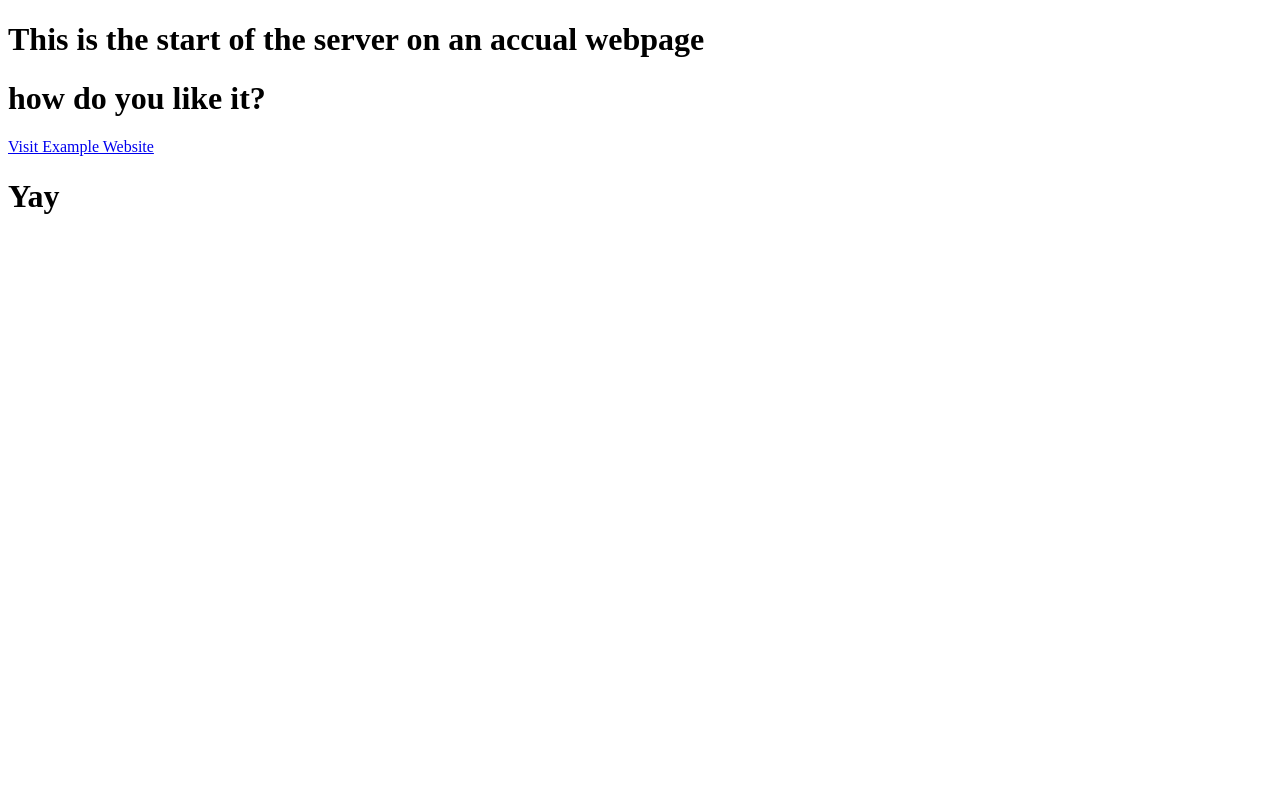
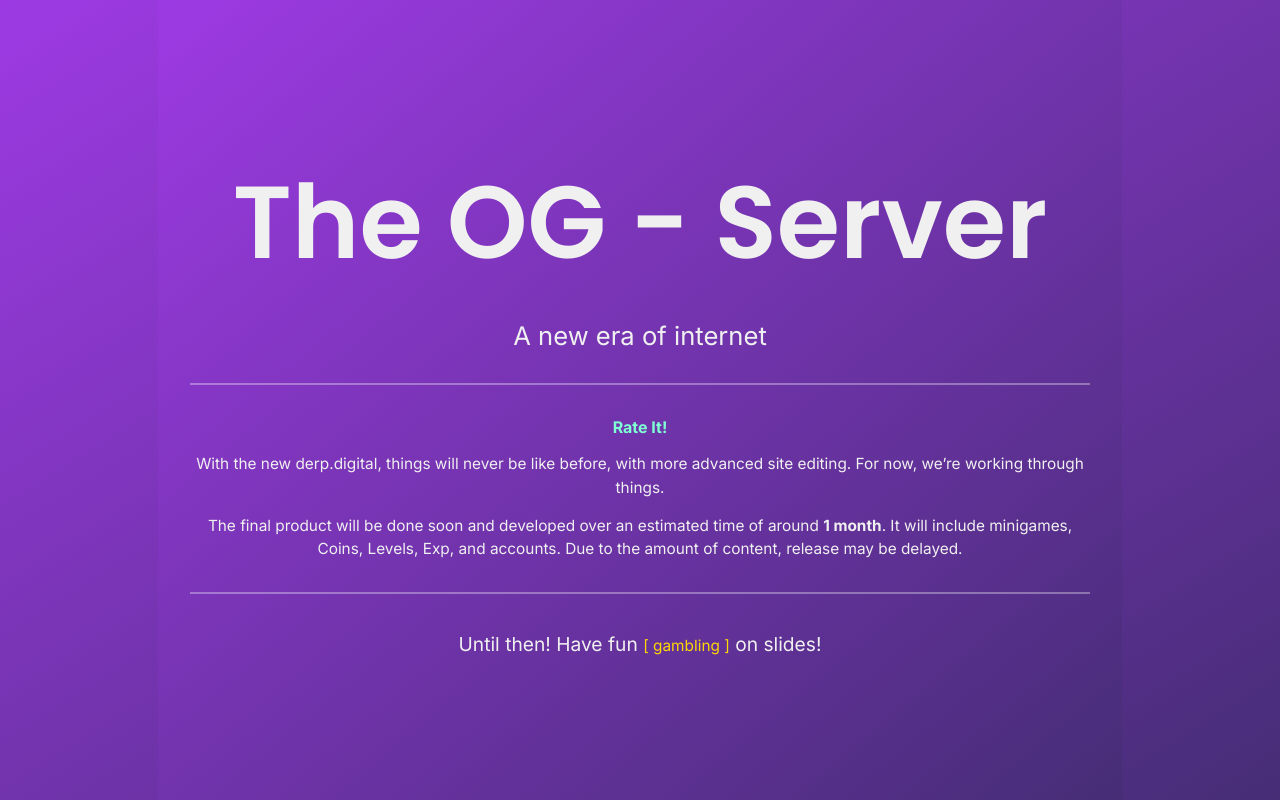
Before and after one commit to ExC3-dev/derp, a website: page index.html in a window 1280 px wide. Drawn offline with Linux system fonts and the light colour scheme.

Commit message:
Enhance index.html with styles and new content
Updated the title and added styles for better presentation.

```diff
--- a/index.html
+++ b/index.html
@@ -3,14 +3,88 @@
 <head>
     <meta charset="UTF-8">
     <meta name="viewport" content="width=device-width, initial-scale=1.0">
-    <title>OG Server</title>
-    <link rel="stylesheet" href="styles.css">
+    <title>The OG Server</title>
+    <link href="https://fonts.googleapis.com/css2?family=Inter:wght@300;400;700&family=Poppins:wght@400;600&display=swap" rel="stylesheet">
+    <style>
+        html, body {
+            height: 100%;
+            margin: 0;
+            padding: 0;
+            font-family: 'Inter', sans-serif;
+            background: linear-gradient(to bottom right, #9d3ae3, #462d76);
+            color: #f0f0f0;
+            display: flex;
+            justify-content: center;
+            align-items: center;
+            text-align: center;
+        }
+
+        .container {
+            max-width: 900px;
+            padding: 2rem;
+        }
+
+        h1 {
+            font-family: 'Poppins', sans-serif;
+            font-size: 8vw;
+            margin: 0.2em 0;
+        }
+
+        h2 {
+            font-size: 2vw;
+            font-weight: 400;
+            margin-bottom: 1em;
+        }
+
+        h3 {
+            font-size: 1.5vw;
+            font-weight: 400;
+            margin-top: 2em;
+        }
+
+        a {
+            color: #7fffd4;
+            text-decoration: none;
+            font-weight: 600;
+            transition: color 0.3s;
+        }
+
+        a:hover {
+            color: #ffeb3b;
+        }
+
+        p {
+            font-size: 1.2vw;
+            line-height: 1.5em;
+        }
+
+        hr {
+            border: 0.5px solid #ffffff55;
+            margin: 2em 0;
+        }
+
+        span {
+            font-size: 0.8em;
+            color: #ffd700;
+        }
+
+        @media (max-width: 768px) {
+            h1 { font-size: 15vw; }
+            h2 { font-size: 4vw; }
+            p, h3 { font-size: 3vw; }
+        }
+    </style>
 </head>
 <body>
-    <h1>This is the start of the server on an accual webpage</h1>
-    <h1>how do you like it?</h1>
-    <h1></h1>
-    <a href="https://docs.google.com/forms/d/e/1FAIpQLSfwwGxYo7a2O_4_4f9v9pXCAL0YmtRxqRAKBmWfLxDkstPaAA/viewform?usp=dialog">Visit Example Website</a>
-    <h1>Yay</h1>
+    <div class="container">
+        <h1>The OG - Server</h1>
+        <h2>A new era of internet</h2>
+        <hr>
+        <a href="https://docs.google.com/forms/d/e/1FAIpQLSfwwGxYo7a2O_4_4f9v9pXCAL0YmtRxqRAKBmWfLxDkstPaAA/viewform?usp=dialog">Rate It!</a>
+        <p>With the new derp.digital, things will never be like before, with more advanced site editing. For now, we’re working through things.</p>
+        <p>The final product will be done soon and developed over an estimated time of around <b>1 month</b>. It will include minigames, Coins, Levels, Exp, and accounts. Due to the amount of content, release may be delayed.</p>
+        <hr>
+        <h3>Until then! Have fun <span>[ gambling ]</span> on slides!</h3>
+    </div>
 </body>
 </html>
```
